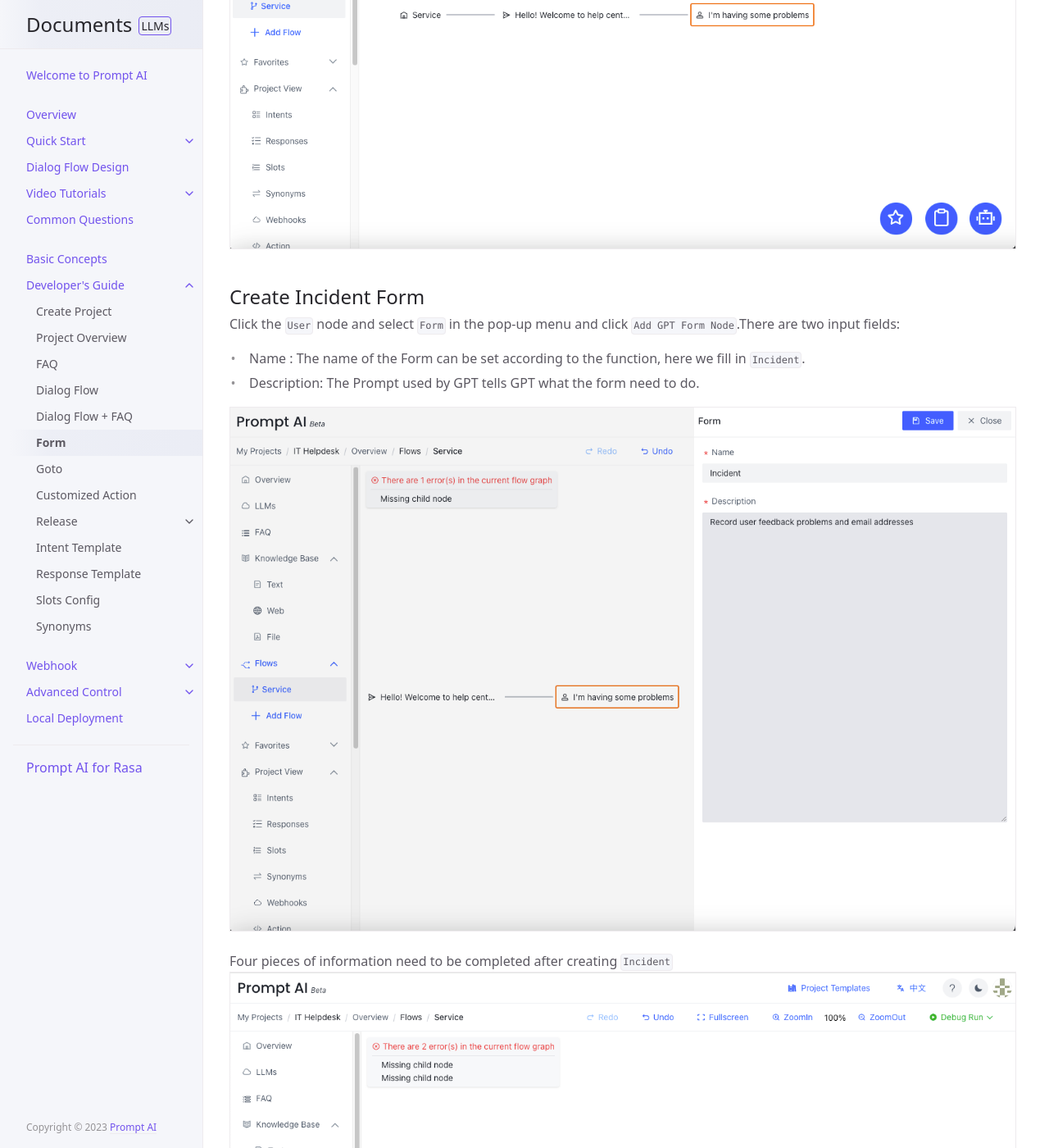
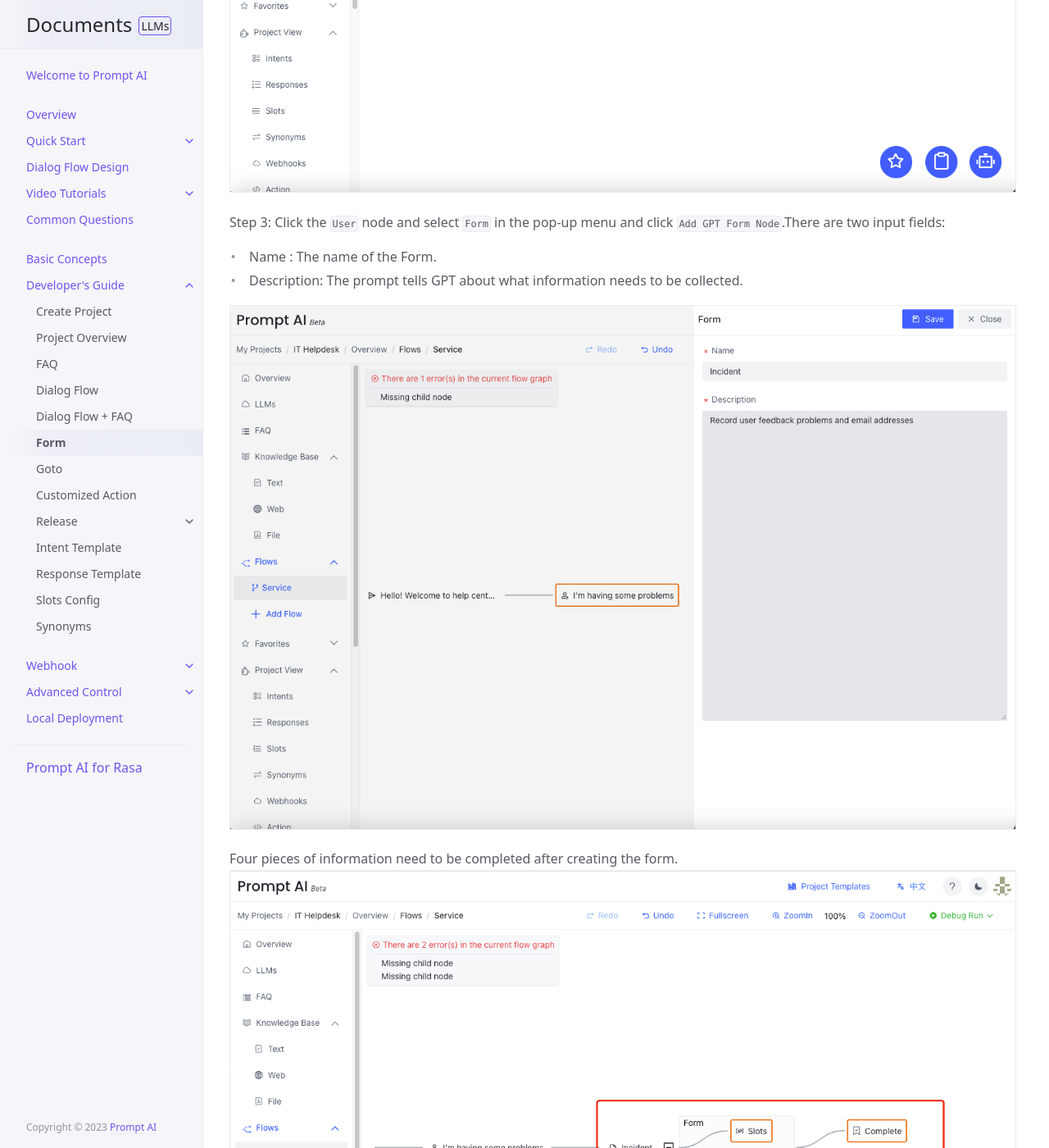
Before and after one commit to ws-cd/ws-cd.github.io, a Jekyll site: the page built from docs/tutorial/form.md, in a window 1280 px wide and 1400 px high, scrolled down 1817 px. Shown: the whole window at 82% size. Built offline with Jekyll 4.4.1, drawn with Linux system fonts in a browser that asks for light colours; some of the changed text lies outside the part shown.

Commit message:
Update form.md

```diff
--- a/docs/tutorial/form.md
+++ b/docs/tutorial/form.md
@@ -25,32 +25,29 @@ There are other similar scenarios that can be handled by Form:
 - Book air tickets: Book air tickets by obtaining the user's travel time and departure airport.
 - ...
 
-
-## How to use Form?
 Next, we will introduce how to create the example of IT helpdesk mentioned above.
 
-### Create Incident Dialog flow
+Step 1: Create a flow
 ![form-01.png](/assets/images/tutorial/form/form-01.png)
 
-Next, we create a `User` node to start collect information
+Step 2: Create a `User` node to start collect information
 ![form-02.png](/assets/images/tutorial/form/form-02.png)
 
-## Create Incident Form
-Click the `User` node and select `Form` in the pop-up menu and click `Add GPT Form Node`.There are two input fields:
-- Name       : The name of the Form can be set according to the function, here we fill in `Incident`.
-- Description: The Prompt used by GPT tells GPT what the form need to do.
+Step 3: Click the `User` node and select `Form` in the pop-up menu and click `Add GPT Form Node`.There are two input fields:
+- Name       : The name of the Form.
+- Description: The prompt tells GPT about what information needs to be collected.
 
 ![form-03.png](/assets/images/tutorial/form/form-03.png)
 
-Four pieces of information need to be completed after creating `Incident`
+Four pieces of information need to be completed after creating the form.
 ![form-04.png](/assets/images/tutorial/form/form-04.png)
 
-|  Name        | Required | Desc                                                   |
+|  Name        | Required | Description                                             |
 |--------------|----------|--------------------------------------------------------|
 | Slots        |    Yes   | Slots that need to be collected                        |
-| Functions   |    No    | - |
-| Abort      |    No    | After the from is interrupted  |
-| Complete      |    Yes   | After the form runs successfully                       |
+| Functions   |    Optional    | - |
+| Abort      |    Optional    | After the user decides not to give the information  |
+| Complete      |    Yes   | After the information of the form is collected                      |
 
 ## Slots
 We need to collect `email` and `problem` from users through Slots, and then explain in detail how to add `email`
@@ -61,7 +58,7 @@ Click on the `Slots` node and select `Add Slot` from the pop-up menu
 In the pop-up Slot window, we need to pay attention to the input `Slot Name`、`Slot Question` and `Description`
 - Slot Name     : Fill in the name of the Slot `email` (enter the name and press Enter to create)
 - Slot Question : A sentence to prompt the user to enter the information in the question.
-- Description   : The Prompt used by GPT tells GPT how to extract Slot from user input.
+- Description   : The Prompt tells GPT how to extract the slot value from user input.
 
 More details [Slots Config](/docs/tutorial/slot_config/)
 
```
